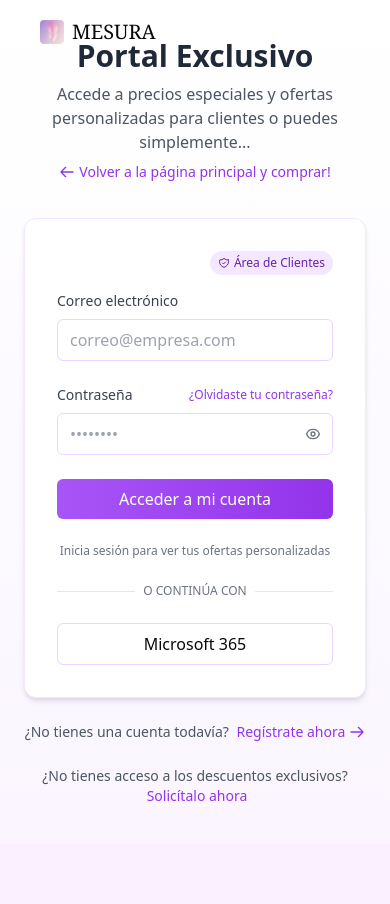
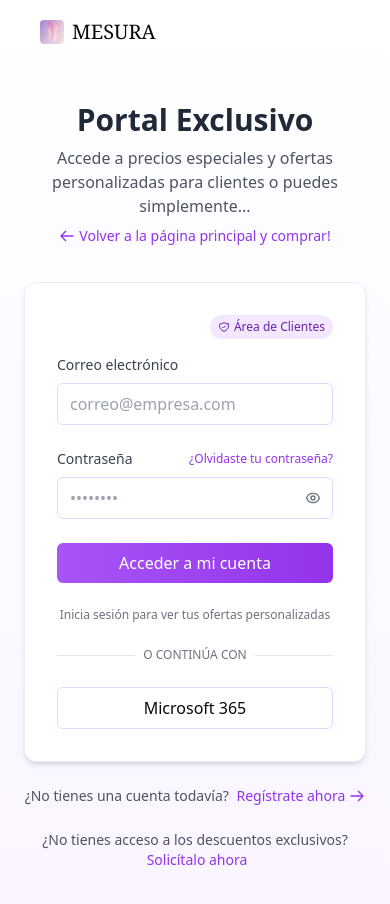
Before and after one commit to Rzyfront/mesura, a Vue app: page /login in a window 390 px wide. Shown: the top 904 px of the page. Before the commit the page ends 844 px from the top, so only its background shows below. Built offline with nearby package versions, Linux system fonts and the light colour scheme; no server answers.

Commit message:
FIx higth mobile

```diff
--- a/src/components/auth/ClientLogin.vue
+++ b/src/components/auth/ClientLogin.vue
@@ -1,5 +1,5 @@
 <template>
-  <main class="min-h-screen flex flex-col md:flex-row items-center justify-center p-6 gap-8">
+  <main class="min-h-screen flex flex-col md:flex-row items-center justify-center p-6 gap-8 mt-16 md:mt-0">
     <!-- Login Form Section -->
     <div class="w-full max-w-md">
       <div class="text-center mb-8">
--- a/src/components/auth/UserLogin.vue
+++ b/src/components/auth/UserLogin.vue
@@ -1,5 +1,5 @@
 <template>
-    <main class="min-h-screen flex flex-col md:flex-row items-center justify-center p-6 gap-8">
+    <main class="min-h-screen flex flex-col md:flex-row items-center justify-center p-6 gap-8 mt-16 md:mt-0">
       <!-- Login Form Section -->
       <div class="w-full max-w-md">
         <div class="text-center mb-8">
--- a/src/layouts/AdminSettingsLayout.vue
+++ b/src/layouts/AdminSettingsLayout.vue
@@ -1,8 +1,8 @@
 <template>
   <div class="container py-6 min-h-[calc(100vh-80px)]">
-    <div class="flex gap-6 h-full">
+    <div class="flex flex-col lg:flex-row gap-6 h-full">
       <!-- Panel lateral de opciones -->
-      <div class="w-1/4 bg-white rounded-lg shadow-sm border border-gray-100 p-4">
+      <div class="w-full lg:w-1/4 bg-white rounded-lg shadow-sm border border-gray-100 p-4">
         <h2 class="text-xl font-semibold text-gray-800 mb-1 px-3">Configuración</h2>
         <p class="text-sm text-gray-500 mb-4 px-3">Administra los ajustes de tu tienda y cuenta</p>
         <nav class="space-y-2">
```
